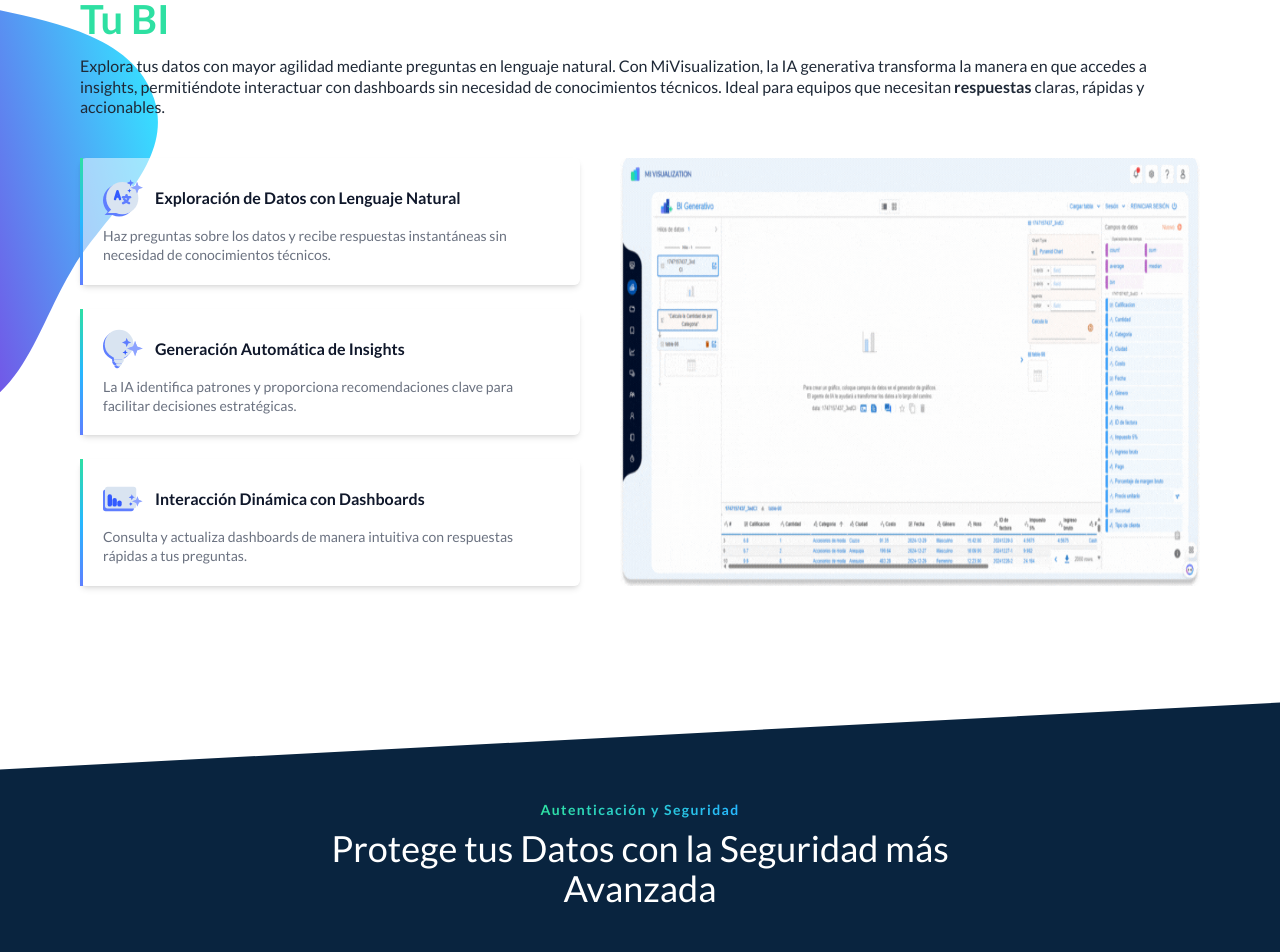
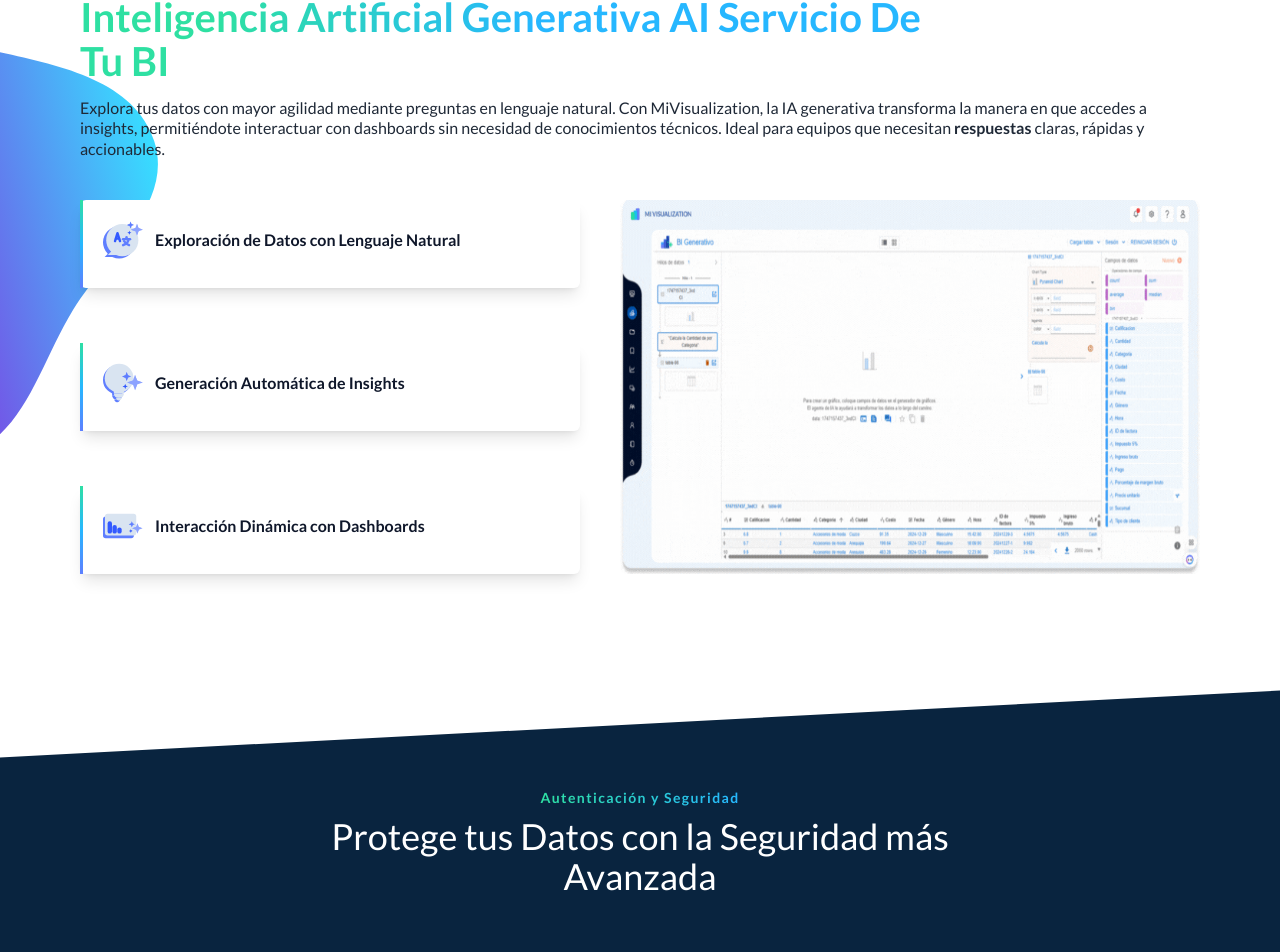
Before and after one commit to MillenialLovable/Landing-MiVisualization, a React (Vite) app: page / in a window 1280 px wide. Shown: the part 3268-4220 px from the top of the page. Built offline with nearby package versions, Linux system fonts and the light colour scheme.

Commit message:
update dashboard image

```diff
--- a/src/components/BiGenerativo.tsx
+++ b/src/components/BiGenerativo.tsx
@@ -80,10 +80,10 @@ const BiGenerativo: React.FC = () => {
         </svg>
 
         <div className="flex flex-col md:flex-row md:space-x-10">
-          <div className="flex flex-col space-y-6 md:w-[400px] lg:w-[400px] xl:w-[500px]">
+          <div className="flex flex-col space-y-[55px] md:w-[400px] lg:w-[400px] xl:w-[500px]">
             {/* Card 1 */}
             <div
-              className="bg-white bg-opacity-50 shadow-md rounded-md p-5 relative"
+              className="bg-white shadow-lg rounded-md p-5 relative"
               style={{
                 borderLeft: "3px solid",
                 borderImage:
@@ -103,16 +103,11 @@ const BiGenerativo: React.FC = () => {
                   Exploración de Datos con Lenguaje Natural
                 </h3>
               </div>
-              <p className="xl:text-[14px] 2xl:text-[16px] text-[#6b7280] leading-snug">
-                Haz preguntas sobre los
-                datos y recibe respuestas instantáneas sin necesidad de
-                conocimientos técnicos.
-              </p>
             </div>
 
             {/* Card 2 */}
             <div
-              className="bg-white bg-opacity-50 shadow-md rounded-md p-5 relative"
+              className="bg-white shadow-lg rounded-md p-5 relative"
               style={{
                 borderLeft: "3px solid",
                 borderImage:
@@ -132,15 +127,11 @@ const BiGenerativo: React.FC = () => {
                   Generación Automática de Insights
                 </h3>
               </div>
-              <p className="xl:text-[14px] 2xl:text-[16px] text-[#6b7280] leading-snug">
-                La IA identifica patrones y proporciona recomendaciones clave
-                para facilitar decisiones estratégicas.
-              </p>
             </div>
 
             {/* Card 3 */}
             <div
-              className="bg-white bg-opacity-50 shadow-md rounded-md p-5 relative"
+              className="bg-white shadow-lg rounded-md p-5 relative"
               style={{
                 borderLeft: "3px solid",
                 borderImage:
@@ -160,10 +151,6 @@ const BiGenerativo: React.FC = () => {
                   Interacción Dinámica con Dashboards
                 </h3>
               </div>
-              <p className="xl:text-[14px] 2xl:text-[16px] text-[#6b7280] leading-snug">
-                Consulta y actualiza dashboards de manera intuitiva con
-                respuestas rápidas a tus preguntas.
-              </p>
             </div>
           </div>
 
```
Also changed, not shown: src/assets/Analitica2.png, src/assets/dashboard.png.
